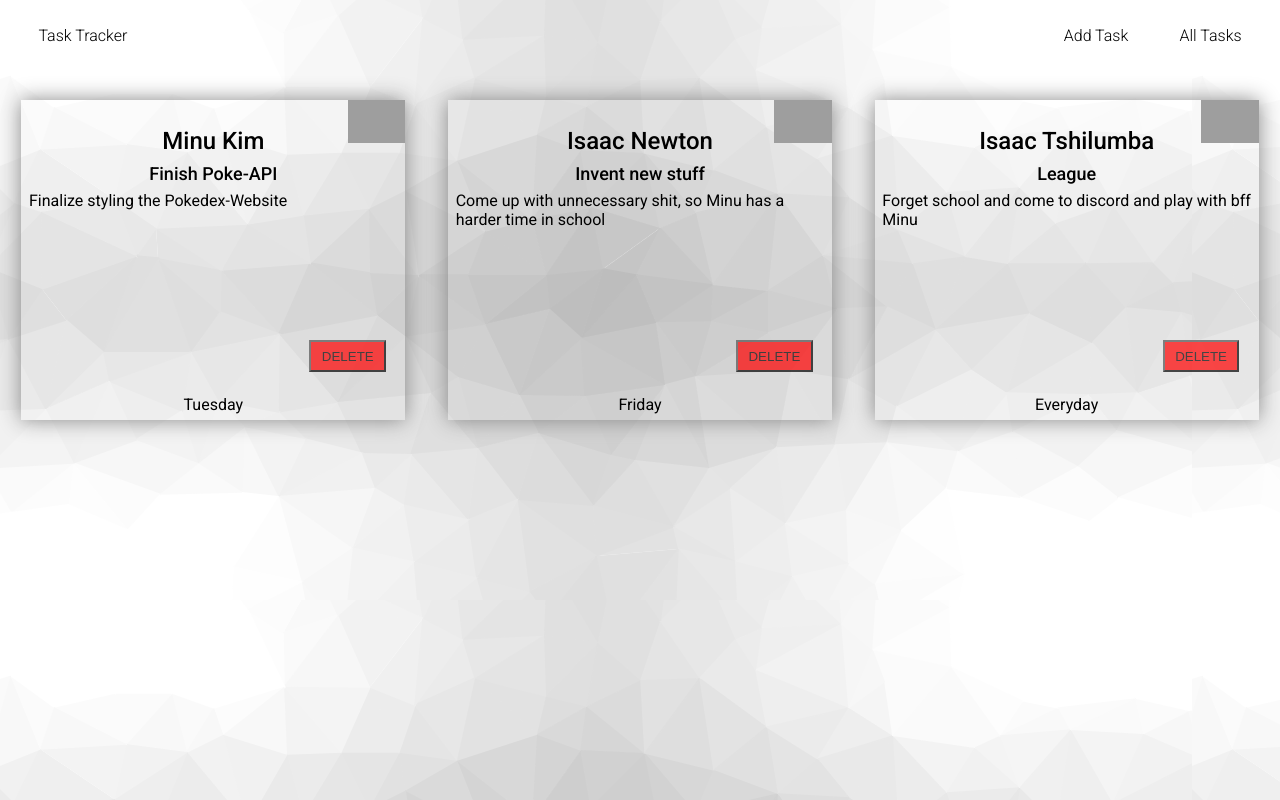
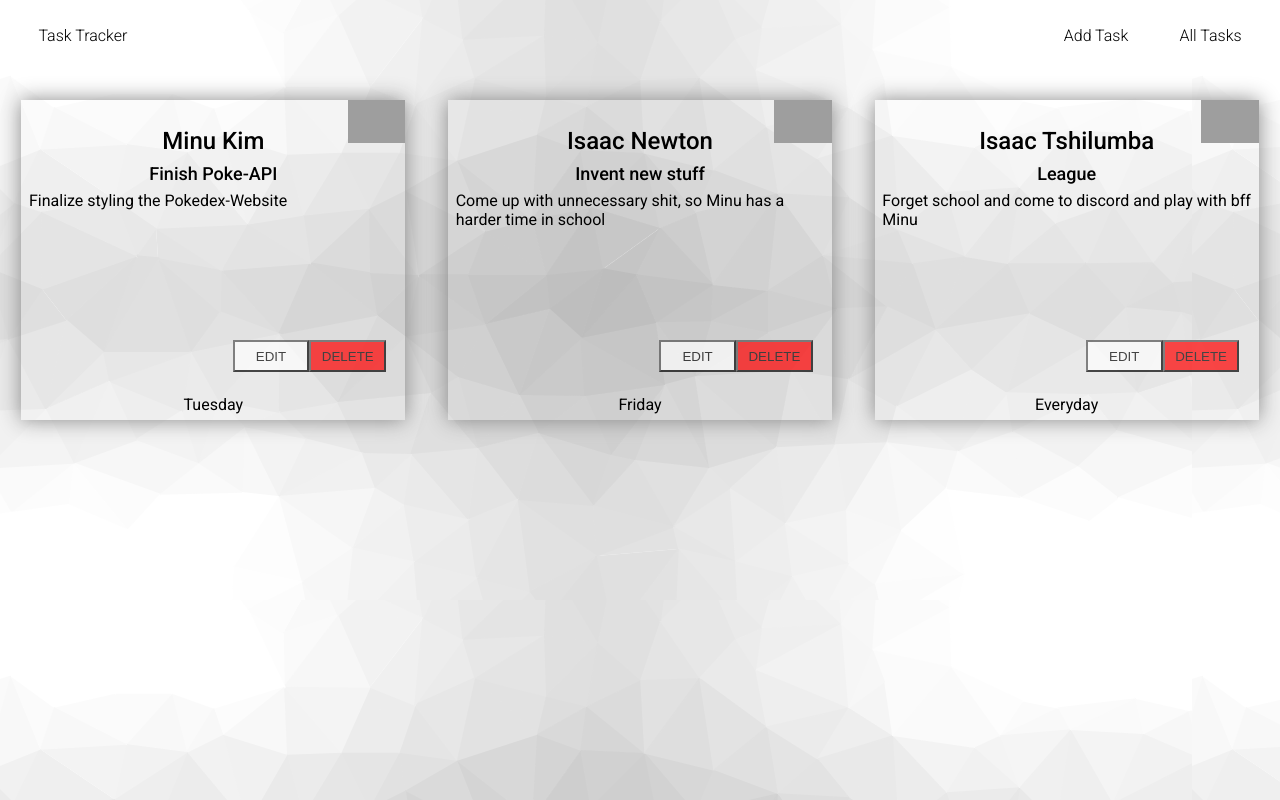
Before and after one commit to minuminuminu/name-task, a React (Vite) app: page /all-tasks in a window 1280 px wide. Built offline with nearby package versions, Linux system fonts and the light colour scheme; grey boxes are pictures that could not be loaded.

Commit message:
add edit button (NO FUNCTIONALITY YET)

```diff
--- a/src/components/TaskCard.jsx
+++ b/src/components/TaskCard.jsx
@@ -6,7 +6,10 @@ export const TaskCard = (props) => {
       <p className="taskTitle">{props.title}</p>
       <p className="taskDescription">{props.description}</p>
       <p className="taskDue">{props.due}</p>
-      <button className="btn" onClick={() => props.onDelete(props.id)}>
+      <button className="btn-edit" onClick={() => props.onEdit(props.id)}>
+        EDIT
+      </button>
+      <button className="btn-delete" onClick={() => props.onDelete(props.id)}>
         DELETE
       </button>
     </div>
--- a/src/index.css
+++ b/src/index.css
@@ -100,7 +100,7 @@ body {
   -webkit-transform: translateX(-50%);
   transform: translateX(-50%);
 }
-.btn {
+.btn-delete {
   background-color: red;
   opacity: 0.7;
   position: absolute;
@@ -109,3 +109,12 @@ body {
   width: 20%;
   height: 10%;
 }
+.btn-edit {
+  background-color: white;
+  opacity: 0.7;
+  position: absolute;
+  bottom: 15%;
+  right: 25%;
+  width: 20%;
+  height: 10%;
+}
```
